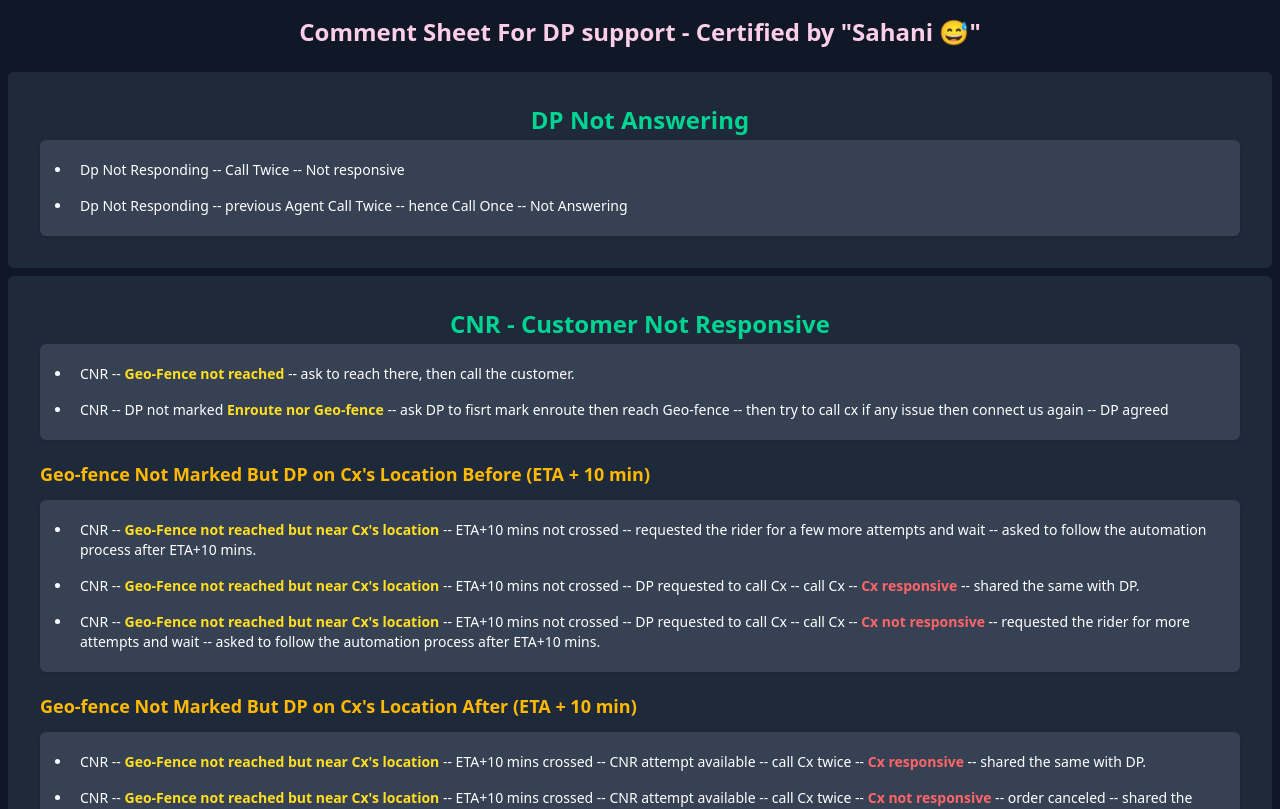
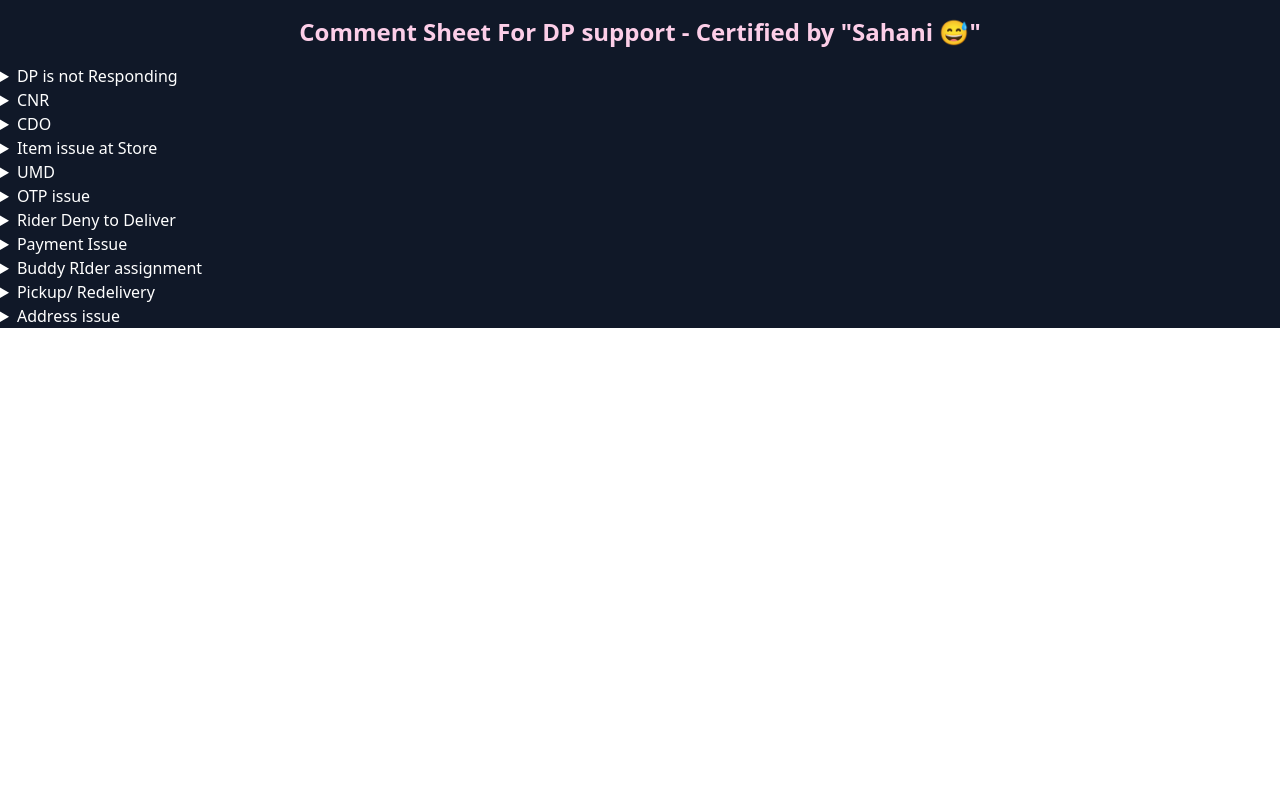
Before and after one commit to Code-with-Sahani/Blinket-DP, a React (Vite) app: page / in a window 1280 px wide. Shown: the top 809 px of the page. Built offline with nearby package versions, Linux system fonts and the light colour scheme.

Commit message:
Update App.jsx

```diff
--- a/src/App.jsx
+++ b/src/App.jsx
@@ -15,17 +15,51 @@ const App = () => {
   return (
     <div className='h-full w-full bg-gray-900 text-white'>
       <header className=' p-4 text-pink-200 text-center text-2xl font-semibold' >Comment Sheet For DP support - Certified by "Sahani 	&#128517;"</header>
-      <DP_Not_Answer/>
-      <CNR/>
-      <CDO/>
-      <Item_Issue_At_Store/>
-      <UMD/>
-      <OTP/>
-      <UD_SOS/>
-      <PaymentIssue/>
-      <BuddyRider/>
-      <Return_Replacement/>
-      <AddressIssue/>
+      <details>
+        <summary>DP is not Responding</summary>
+        <DP_Not_Answer />
+      </details>
+      <details>
+        <summary>CNR</summary>
+        <CNR />
+      </details>
+      <details>
+        <summary>CDO</summary>
+        <CDO />
+      </details>
+      <details>
+        <summary>Item issue at Store</summary>
+        <Item_Issue_At_Store />
+      </details>
+      <details>
+        <summary>UMD</summary>
+        <UMD />
+      </details>
+      <details>
+        <summary>OTP issue</summary>
+        <OTP />
+      </details>
+      <details>
+        <summary>Rider Deny to Deliver</summary>
+        <UD_SOS />
+      </details>
+      <details>
+        <summary>Payment Issue</summary>
+        <PaymentIssue />
+      </details>
+      <details>
+        <summary>Buddy RIder assignment</summary>
+        <BuddyRider />
+      </details>
+      <details>
+        <summary>Pickup/ Redelivery</summary>
+        <Return_Replacement />
+      </details>
+      <details>
+        <summary>Address issue</summary>
+        <AddressIssue />
+      </details>
+
     </div>
   )
 }
```
